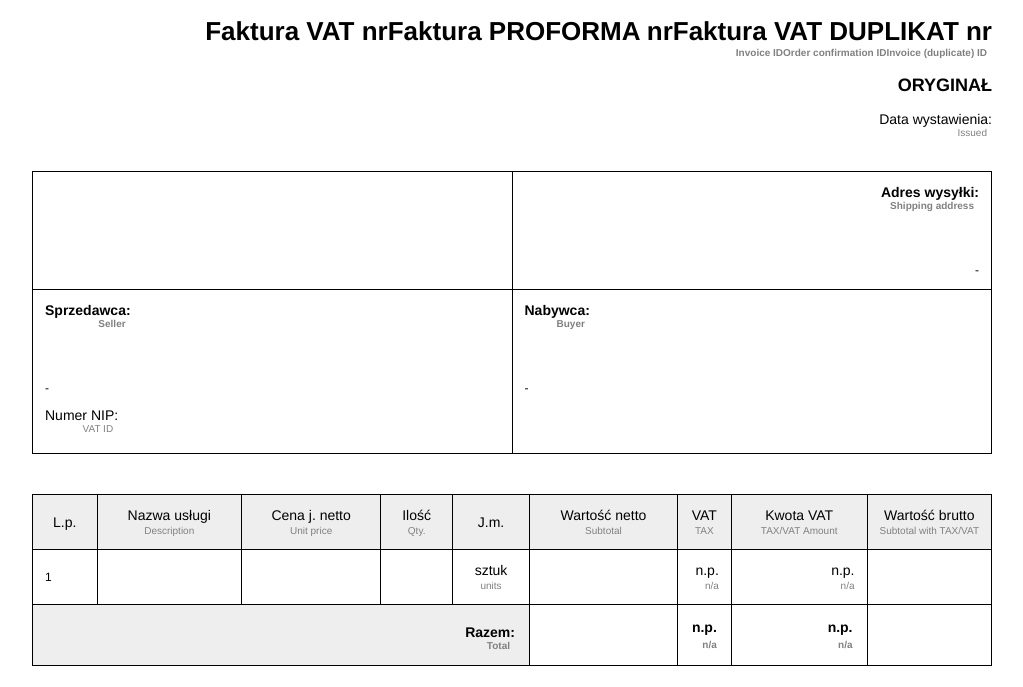
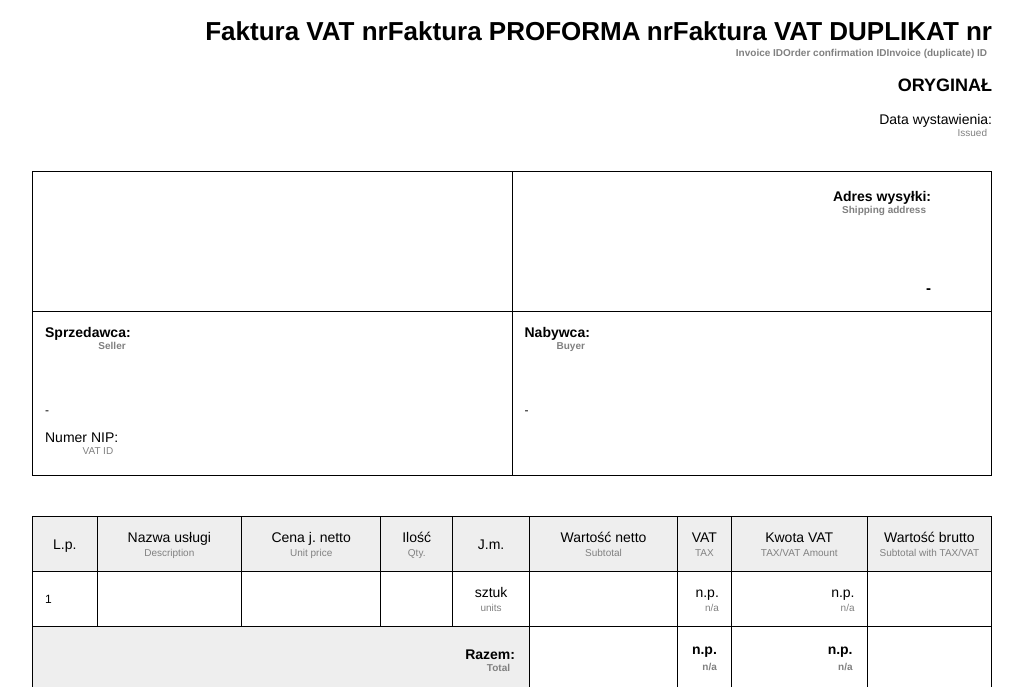
Before and after one commit to django-getpaid/django-plans, a Django app: template plans/templates/plans/invoices/PL_EN.html in a window 1280 px wide. Shown: the top 687 px of the page, without its empty margins (128-1151 px from the left). Run offline with Django 3.2, Linux system fonts and the light colour scheme; the template is opened without the code that fills it, so the values that code supplies are empty; parts of the project's set-up code (start-up, migrations or seed data) failed here and were passed over.

Commit message:
Changing shipping address style to fit easily into business envelope

```diff
--- a/plans/templates/plans/invoices/PL_EN.html
+++ b/plans/templates/plans/invoices/PL_EN.html
@@ -98,7 +98,7 @@
     <tr>
         <td style="width: 50%;">
         </td>
-        <td style="width: 50%;" id="shipping">
+        <td style="width: 50%; padding-right: 4em; font-weight: bold; font-size: 15px;" id="shipping">
             <strong> <label><span class="pl">Adres wysyłki:</span> <span class="en">Shipping address</span></label></strong><br><br>
 
                 {{ invoice.shipping_name }}<br>
```
